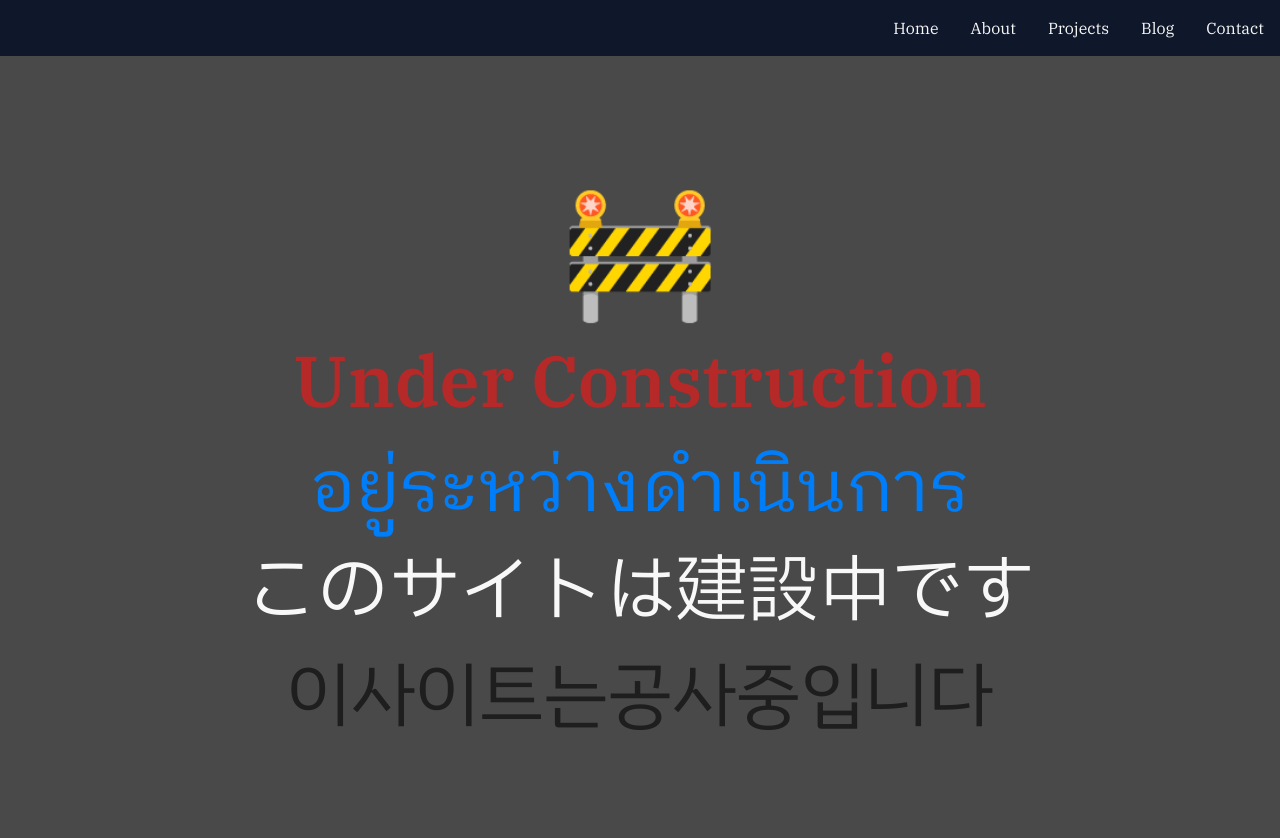
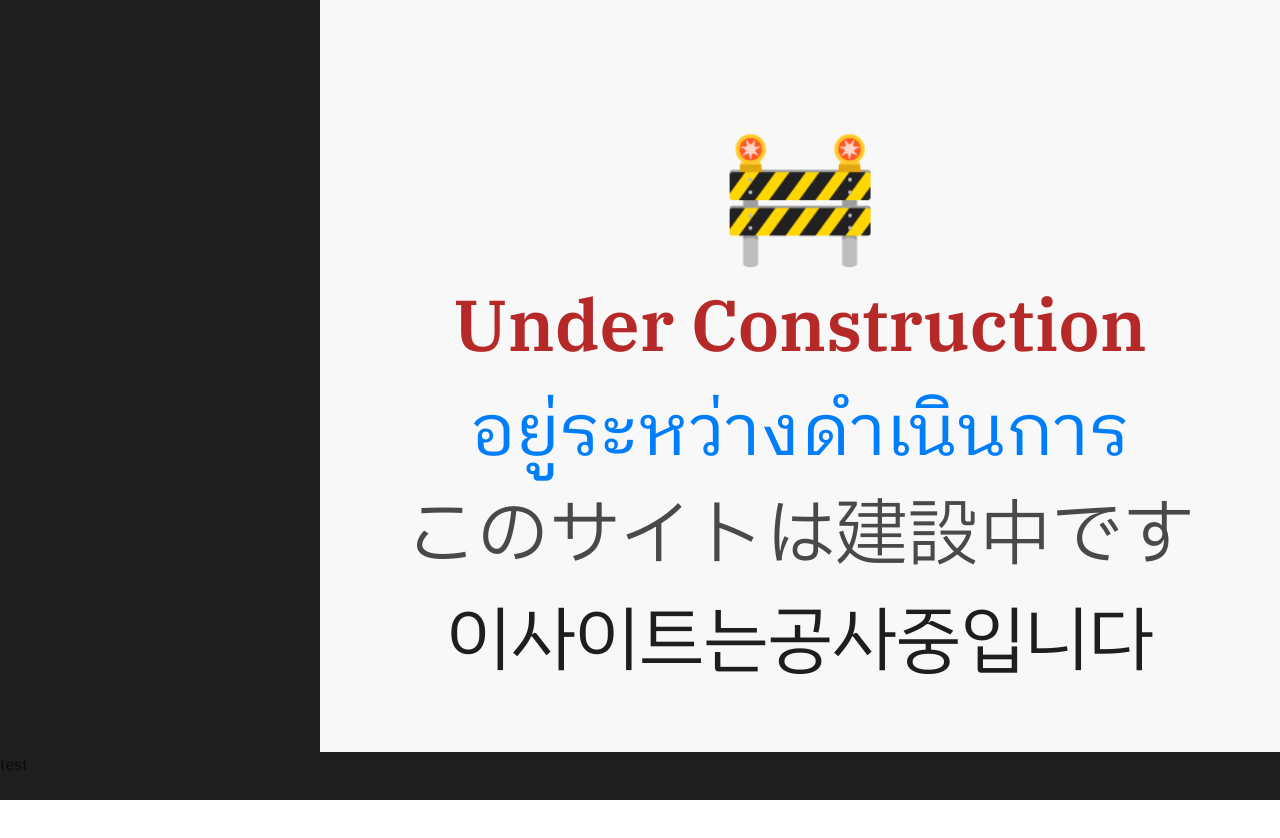
Before and after one commit to mmmmmob/theppitak.me, a Next.js app: page / in a window 1280 px wide. Shown: the top 838 px of the page. After the commit the page ends 800 px from the top, so only its background shows below. Built offline with nearby package versions, Linux system fonts and the light colour scheme.

Commit message:
style: Initial layout for Navbar and Footer with support for dark mode switching

```diff
--- a/app/layout.tsx
+++ b/app/layout.tsx
@@ -1,7 +1,9 @@
+import Footer from "@/components/Footer";
+import Navbar from "@/components/Navbar";
+import { ThemeProvider } from "@/components/theme-provider";
 import { Analytics } from "@vercel/analytics/react";
 import { SpeedInsights } from "@vercel/speed-insights/next";
 import type { Metadata } from "next";
-import Navbar from "./components/Navbar";
 import "./globals.css";
 
 export const metadata: Metadata = {
@@ -17,10 +19,24 @@ export default function RootLayout({
   return (
     <html lang="en">
       <body>
-        <Navbar />
-        {children}
-        <Analytics />
-        <SpeedInsights />
+        <ThemeProvider
+          attribute="class"
+          defaultTheme="system"
+          enableSystem
+          disableTransitionOnChange
+        >
+          <div className="dark:bg-gray flex h-screen bg-white">
+            <Navbar />
+            <div className=" flex flex-1 flex-col overflow-hidden ">
+              <main className="flex-1 overflow-y-auto overflow-x-hidden pl-80">
+                {children}
+              </main>
+              <Footer />
+            </div>
+          </div>
+          <Analytics />
+          <SpeedInsights />
+        </ThemeProvider>
       </body>
     </html>
   );
--- a/app/page.tsx
+++ b/app/page.tsx
@@ -1,12 +1,13 @@
+"use client";
 import Link from "next/link";
 
 export default function Home() {
   return (
-    <div className="bg-gray flex h-screen flex-col items-center justify-center">
+    <div className="flex h-screen flex-col items-center justify-center">
       <p className="m-4 text-9xl font-semibold">🚧</p>
       <p className="text-red m-4 text-7xl font-semibold">Under Construction</p>
       <p className="text-blue m-4 text-7xl">อยู่ระหว่างดำเนินการ</p>
-      <p className="m-4 text-7xl text-white">このサイトは建設中です</p>
+      <p className="text-gray m-4 text-7xl">このサイトは建設中です</p>
       <p className="m-4 text-7xl text-black">이사이트는공사중입니다</p>
     </div>
   );
--- /dev/null
+++ b/components/Footer.tsx
@@ -0,0 +1,8 @@
+import Link from "next/link";
+import React from "react";
+
+const Footer = () => {
+  return <div className="z-10 h-12 w-screen bg-black">test</div>;
+};
+
+export default Footer;
--- /dev/null
+++ b/components/Navbar.tsx
@@ -0,0 +1,14 @@
+import Link from "next/link";
+import React from "react";
+
+const Navbar = () => {
+  return (
+    <div>
+      <div className="h-screen">
+        <div className="absolute left-0 top-0 h-screen w-80 bg-black" />
+      </div>
+    </div>
+  );
+};
+
+export default Navbar;
--- /dev/null
+++ b/components/theme-provider.tsx
@@ -0,0 +1,9 @@
+"use client";
+
+import { ThemeProvider as NextThemesProvider } from "next-themes";
+import { type ThemeProviderProps } from "next-themes/dist/types";
+import * as React from "react";
+
+export function ThemeProvider({ children, ...props }: ThemeProviderProps) {
+  return <NextThemesProvider {...props}>{children}</NextThemesProvider>;
+}
--- a/package.json
+++ b/package.json
@@ -19,6 +19,7 @@
     "lucide-react": "^0.312.0",
     "next": "14.1.0",
     "next-mdx-remote": "^4.4.1",
+    "next-themes": "^0.2.1",
     "react": "^18.2.0",
     "react-dom": "^18.2.0",
     "react-rough-notation": "^1.0.5",
```
Also changed, not shown: 1 other file (tests, documents, lock files or other folders).
